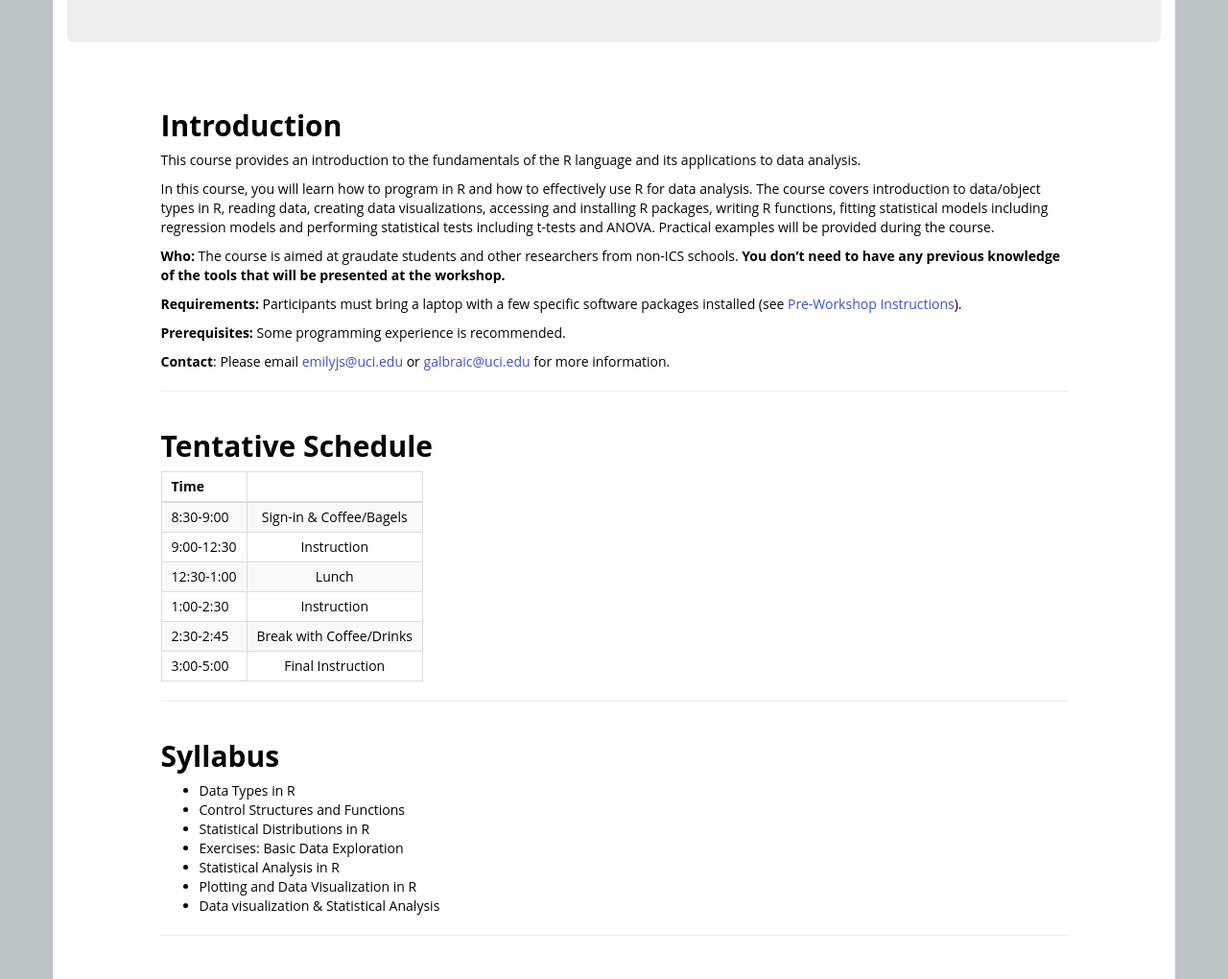
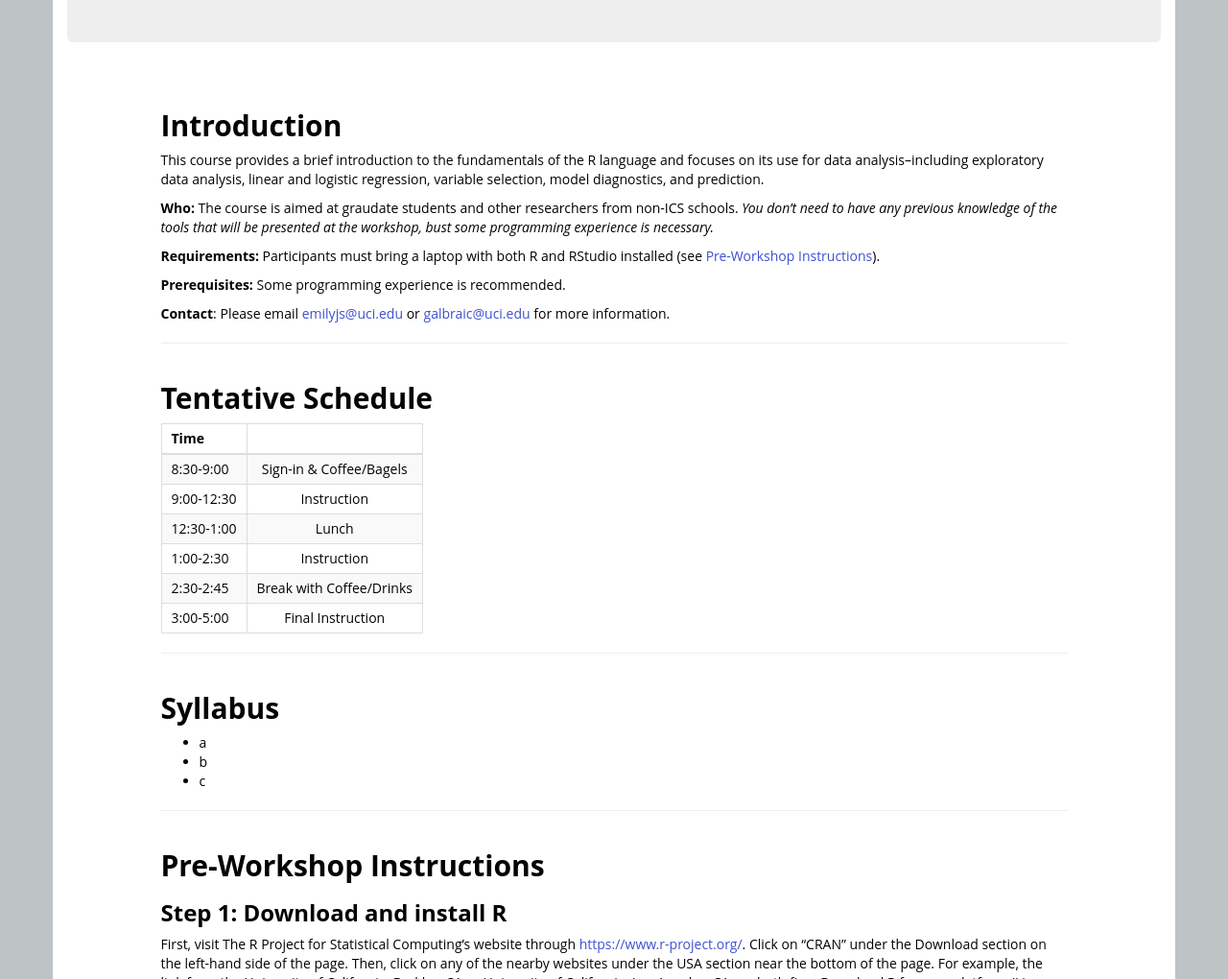
Before and after one commit to UCIDataScienceInitiative/UCIDataScienceInitiative.github.io, a Jekyll site: the page built from Workshops/IDA-with-R.md, in a window 1280 px wide and 1400 px high. Shown: the part 380-1400 px from the top of the window at 96% size. Built offline with Jekyll 4.4.1, drawn with Linux system fonts in a browser that asks for light colours.

Commit message:
changed description

```diff
--- a/Workshops/IDA-with-R.md
+++ b/Workshops/IDA-with-R.md
@@ -11,14 +11,12 @@ permalink: Workshops/IDA-with-R/
 ---
 
 ## Introduction
+This course provides a brief introduction to the fundamentals of the R language and focuses on its use for data analysis--including exploratory data analysis, linear and logistic regression, variable selection, model diagnostics, and prediction.
 
-This course provides an introduction to the fundamentals of the R language and its applications to data analysis.
 
-In this course, you will learn how to program in R and how to effectively use R for data analysis. The course covers introduction to data/object types in R, reading data, creating data visualizations, accessing and installing R packages, writing R functions, fitting statistical models including regression models and performing statistical tests including t-tests and ANOVA. Practical examples will be provided during the course.
+**Who:** The course is aimed at graudate students and other researchers from non-ICS schools. *You don't need to have any previous knowledge of the tools that will be presented at the workshop, bust some programming experience is necessary.*
 
-**Who:** The course is aimed at graudate students and other researchers from non-ICS schools. **You don't need to have any previous knowledge of the tools that will be presented at the workshop.**
-
-**Requirements:** Participants must bring a laptop with a few specific software packages installed (see [Pre-Workshop Instructions](#Instructions)).
+**Requirements:** Participants must bring a laptop with both R and RStudio installed (see [Pre-Workshop Instructions](#Instructions)).
 
 **Prerequisites:** Some programming experience is recommended.
 
@@ -45,13 +43,9 @@ In this course, you will learn how to program in R and how to effectively use R
 
 ## <a name="Syllabus"></a>Syllabus
 
-* Data Types in R
-* Control Structures and Functions
-* Statistical Distributions in R
-* Exercises: Basic Data Exploration
-* Statistical Analysis in R
-* Plotting and Data Visualization in R
-* Data visualization & Statistical Analysis
+* a
+* b
+* c
 
 * * *
 
```
